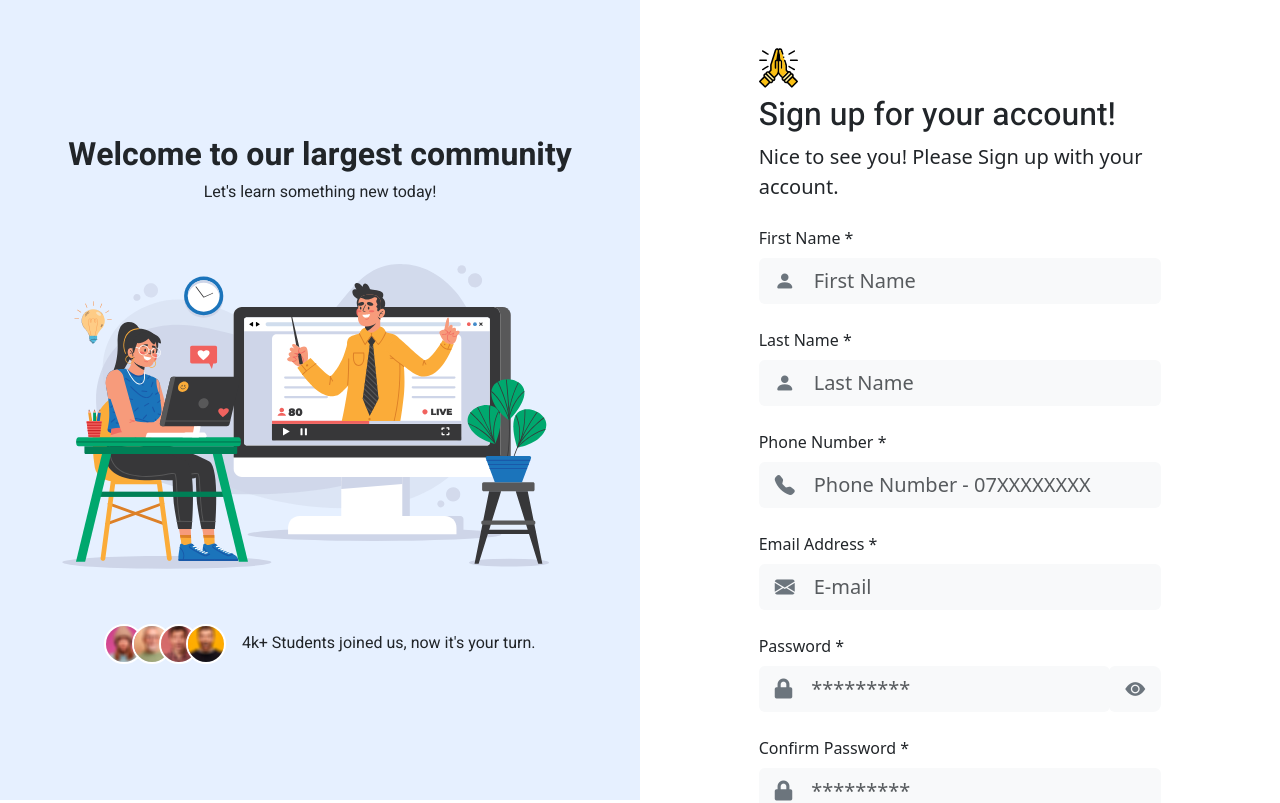
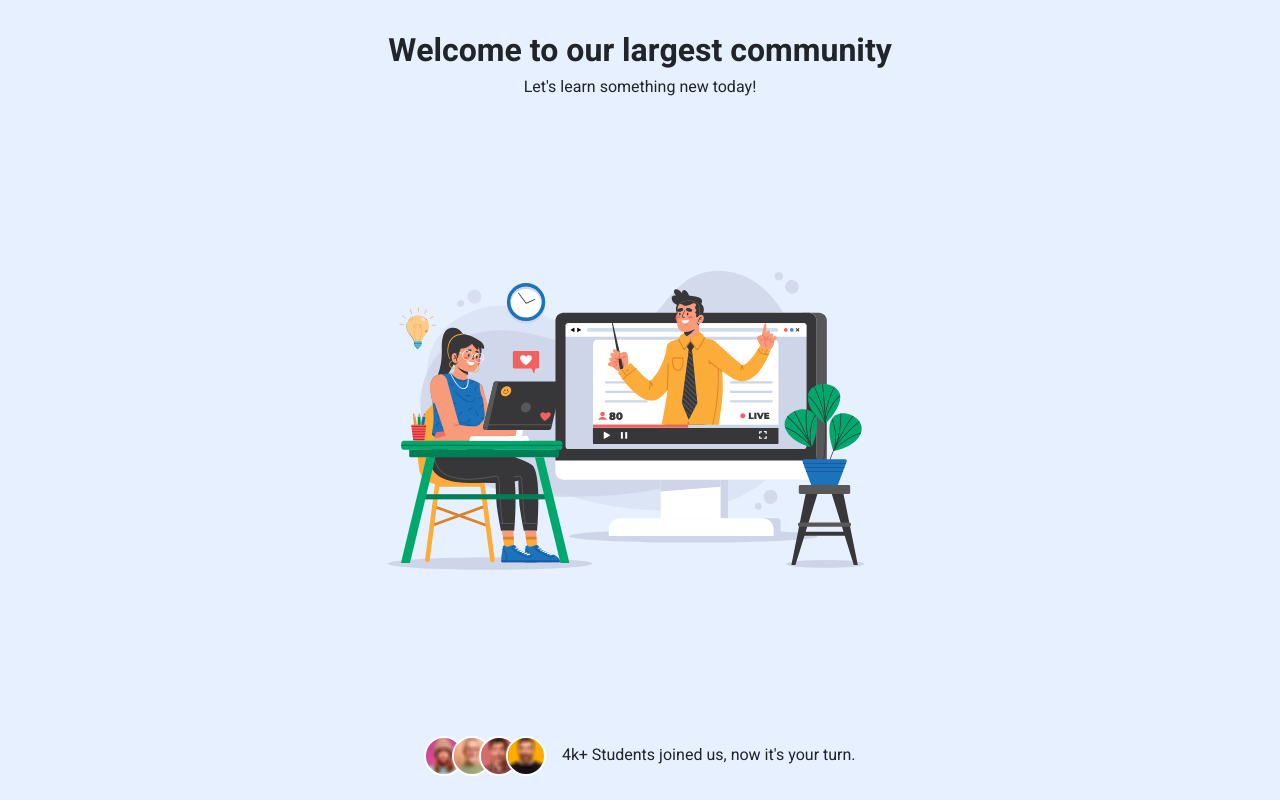
Before and after one commit to tonyykosseifyy/distancia-frontend, a Next.js app: page /auth/sign-up in a window 1280 px wide. Shown: the top 803 px of the page. Built offline with nearby package versions, Linux system fonts and the light colour scheme.

Commit message:
add: sign up page

```diff
--- a/src/app/auth/sign-up/page.tsx
+++ b/src/app/auth/sign-up/page.tsx
@@ -7,10 +7,10 @@ const SignUp = () : React.ReactNode => {
 		<main>
 			<section className="p-0 d-flex align-items-center position-relative overflow-hidden">
 				<div className="container-fluid">
-					<div className="row">
+					<div className="row flex-column">
 						{/* left */}
-						<div className="col-12 col-lg-6 d-md-flex align-items-center justify-content-center bg-primary bg-opacity-10 vh-lg-100">
-							<div className="p-3 p-lg-5">
+						<div style={{ minHeight: '100vh' }} className="pt-4 col d-md-flex justify-content-center align-items-stretch bg-primary bg-opacity-10 vh-100">
+							<div style={{ maxHeight: '100vh',minHeight: 'calc(100vh - 40px)' }} className="h-100 p-3 p-lg-2 d-flex flex-column align-items-center justify-content-between">
 								{/* Title */}
 								<div className="text-center">
 									<h2 className="fw-bold">Welcome to our largest community</h2>
@@ -19,7 +19,7 @@ const SignUp = () : React.ReactNode => {
 									</p>
 								</div>
 								{/* SVG Image */}
-								<img src="/images/element/02.svg" className="mt-5" alt="" />
+								<img src="/images/element/02.svg" style={{ objectFit: 'contain', maxHeight:'40vh' }} className="mt-5" alt="" />
 								{/* Info */}
 								<div className="d-sm-flex mt-5 align-items-center justify-content-center">
 									<ul className="avatar-group mb-2 mb-sm-0">
@@ -60,7 +60,7 @@ const SignUp = () : React.ReactNode => {
 							</div>
 						</div>
 						{/* Right */}
-						<div className="col-12 col-lg-6 m-auto">
+						<div className="col m-auto">
 							<div className="row my-5">
 								<div className="col-sm-10 col-xl-8 m-auto">
 									{/* Title */}
```
